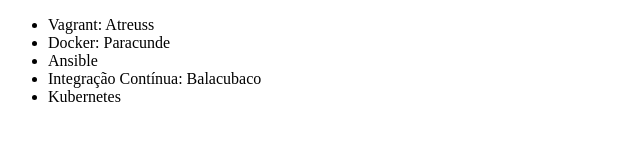
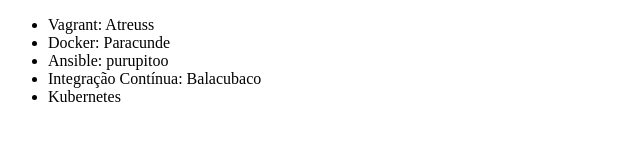
Before and after one commit to leozinn19/alura-curso, a plain HTML site: page index.html in a window 1280 px wide. Shown: the full height of the page, 0-640 px from the left. Drawn offline with Linux system fonts and the light colour scheme.

Commit message:
Puripapoo

```diff
--- a/index.html
+++ b/index.html
@@ -8,7 +8,7 @@
     <ul>
         <li>Vagrant: Atreuss</li>
         <li>Docker: Paracunde</li>
-        <li>Ansible</li>
+        <li>Ansible: purupitoo</li>
         <li>Integração Contínua: Balacubaco</li>
         <li>Kubernetes</li>
     </ul>
```
